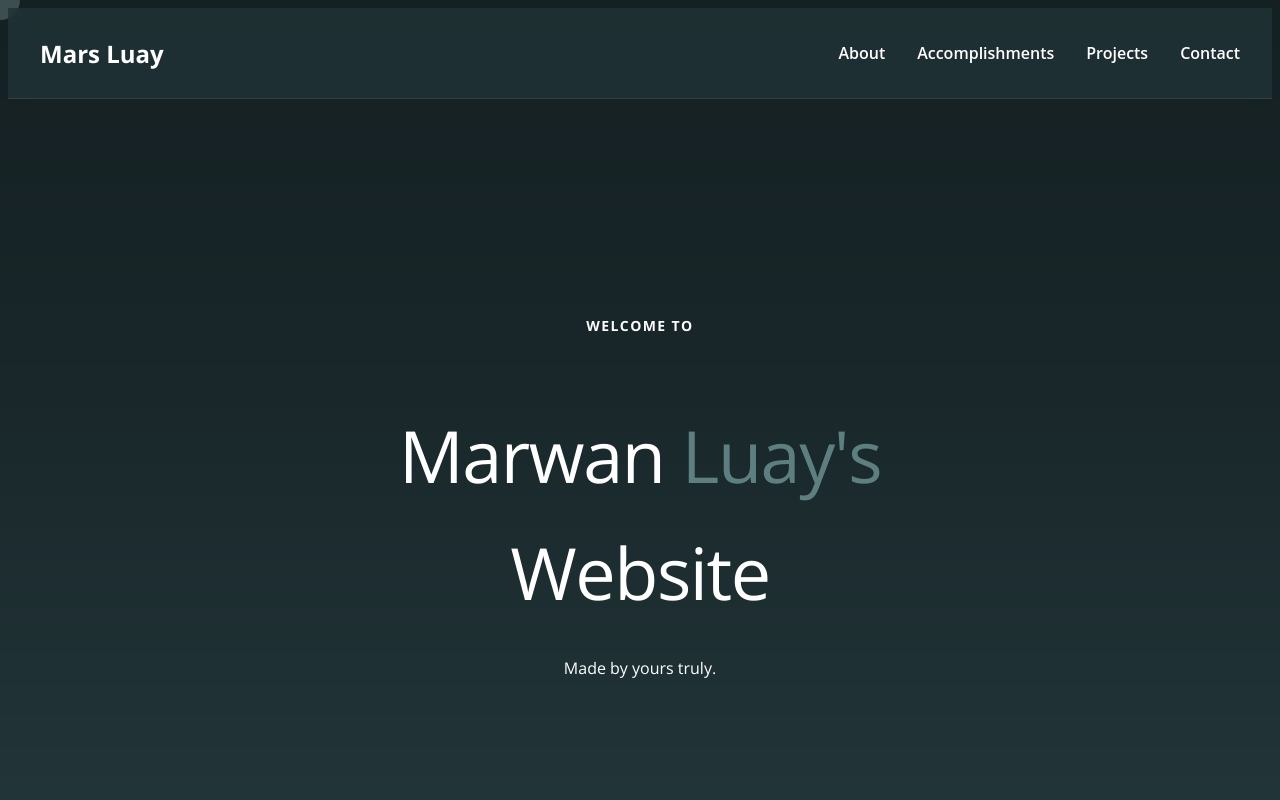
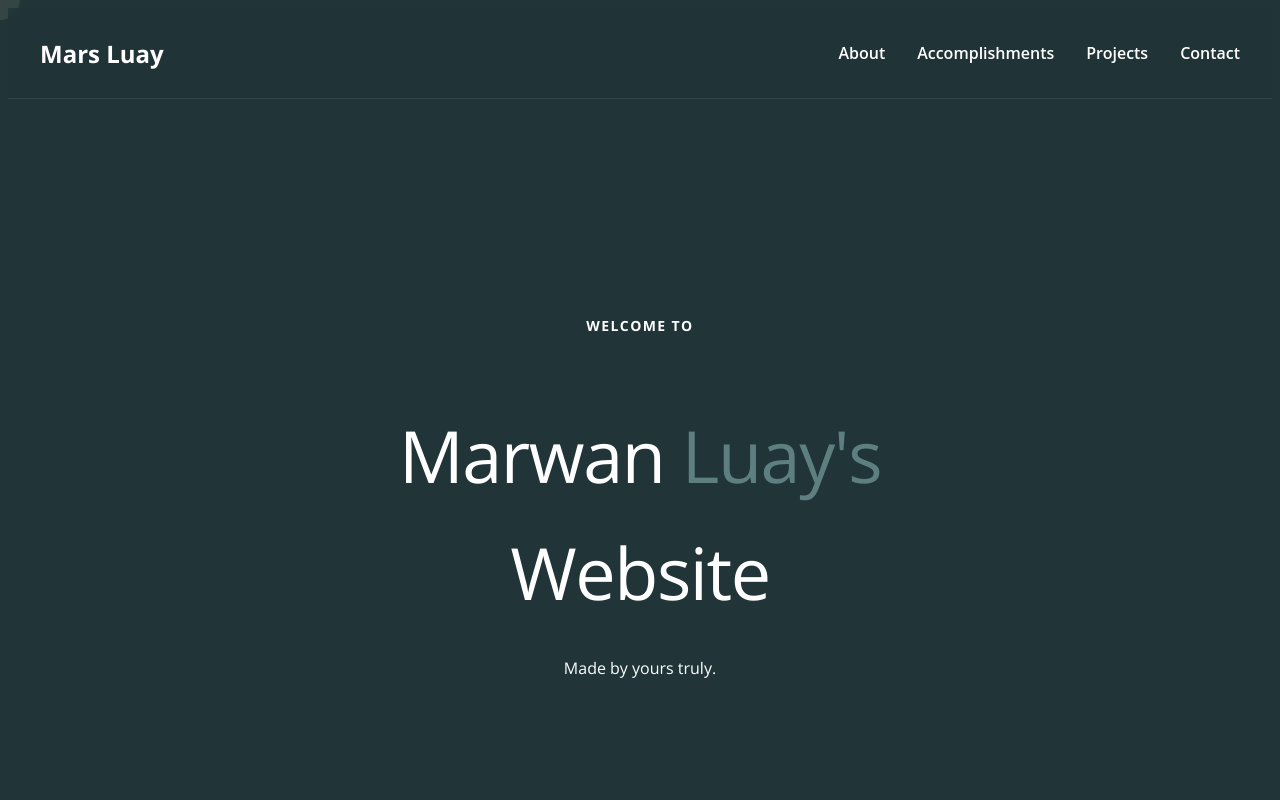
Before and after one commit to MarsLuay/MarsLuay.github.io, a website: page index.html in a window 1280 px wide. Shown: the top 800 px of the page. Drawn offline with Linux system fonts and the light colour scheme; files whose address does not match are found by name; a web font is replaced by a local one.

Commit message:
fixed vibe coded errors

```diff
--- a/style.css
+++ b/style.css
@@ -158,7 +158,6 @@ h3
     position: fixed;
     inset: 0;
     pointer-events: none;
-    background-image: linear-gradient(to bottom, rgba(0,0,0,0.4), rgba(0,0,0,0.25), transparent);
     mix-blend-mode: multiply;
     z-index: 10;
 }
```
